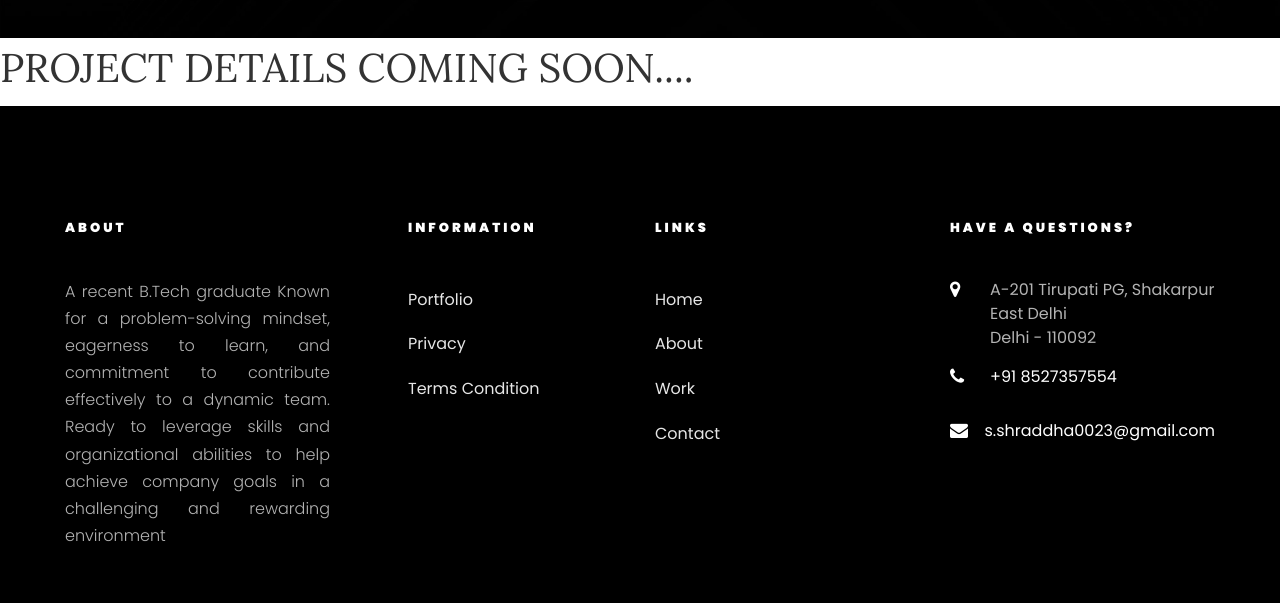
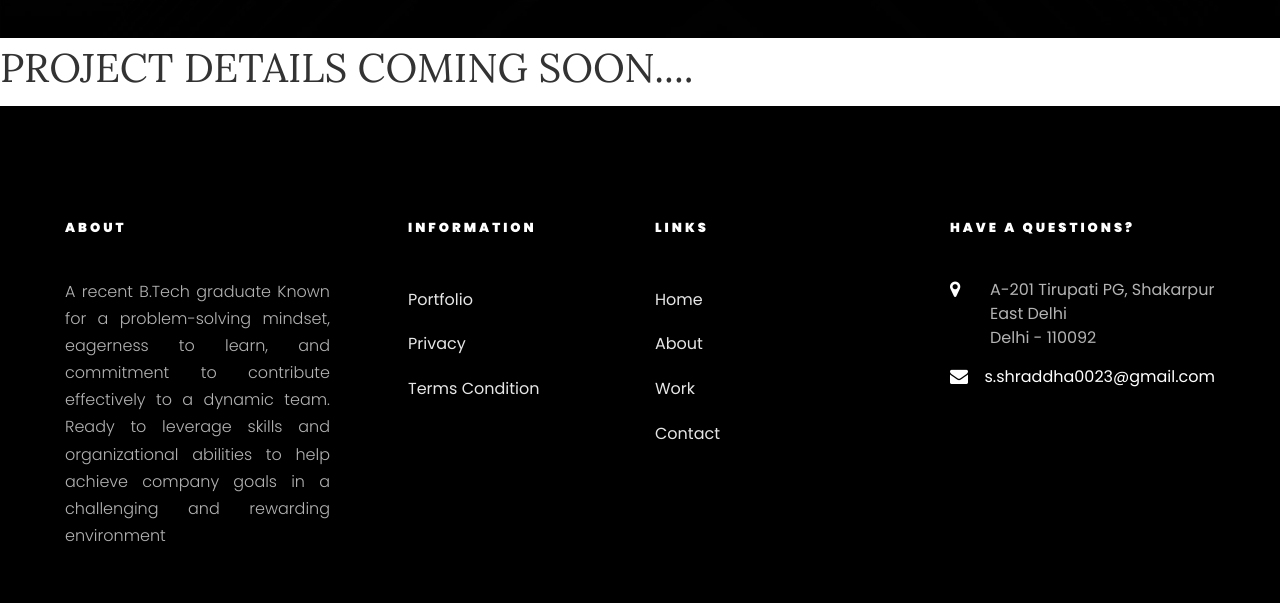
Before and after one commit to shraddhasharma8/Portfolio, a plain HTML site: page single.html in a window 1280 px wide. Shown: the part 762-1365 px from the top of the page. Drawn offline with Linux system fonts and the light colour scheme; some packages are replaced by stand-ins of ours; no server answers; files whose address does not match are found by name; a web font is replaced by a local one.

Commit message:
Update single.html

```diff
--- a/single.html
+++ b/single.html
@@ -107,7 +107,7 @@
             <div class="block-23 mb-3">
             <ul>
               <li><span class="icon icon-map-marker"></span><span class="text">A-201 Tirupati PG, Shakarpur East Delhi <br> Delhi - 110092</span></li>
-              <li><a href="#"><span class="icon icon-phone"></span><span class="text">+91 8527357554</span></a></li>
+<!--               <li><a href="#"><span class="icon icon-phone"></span><span class="text">+91 8527357554</span></a></li> -->
               <li><a href="#"><span class="icon icon-envelope"></span><span class="text">s.shraddha0023@gmail.com</span></a></li>
             </ul>
             </div>
```
